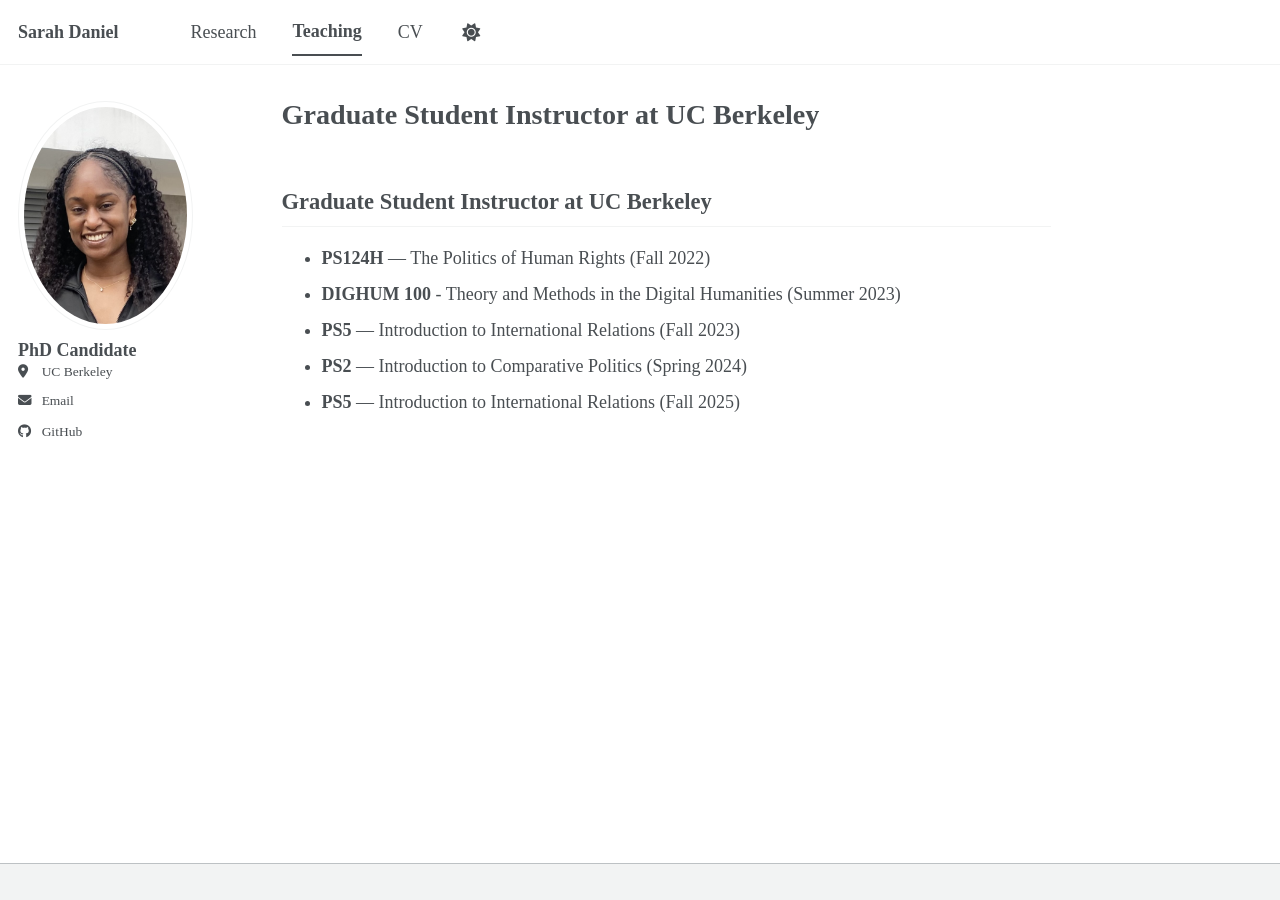
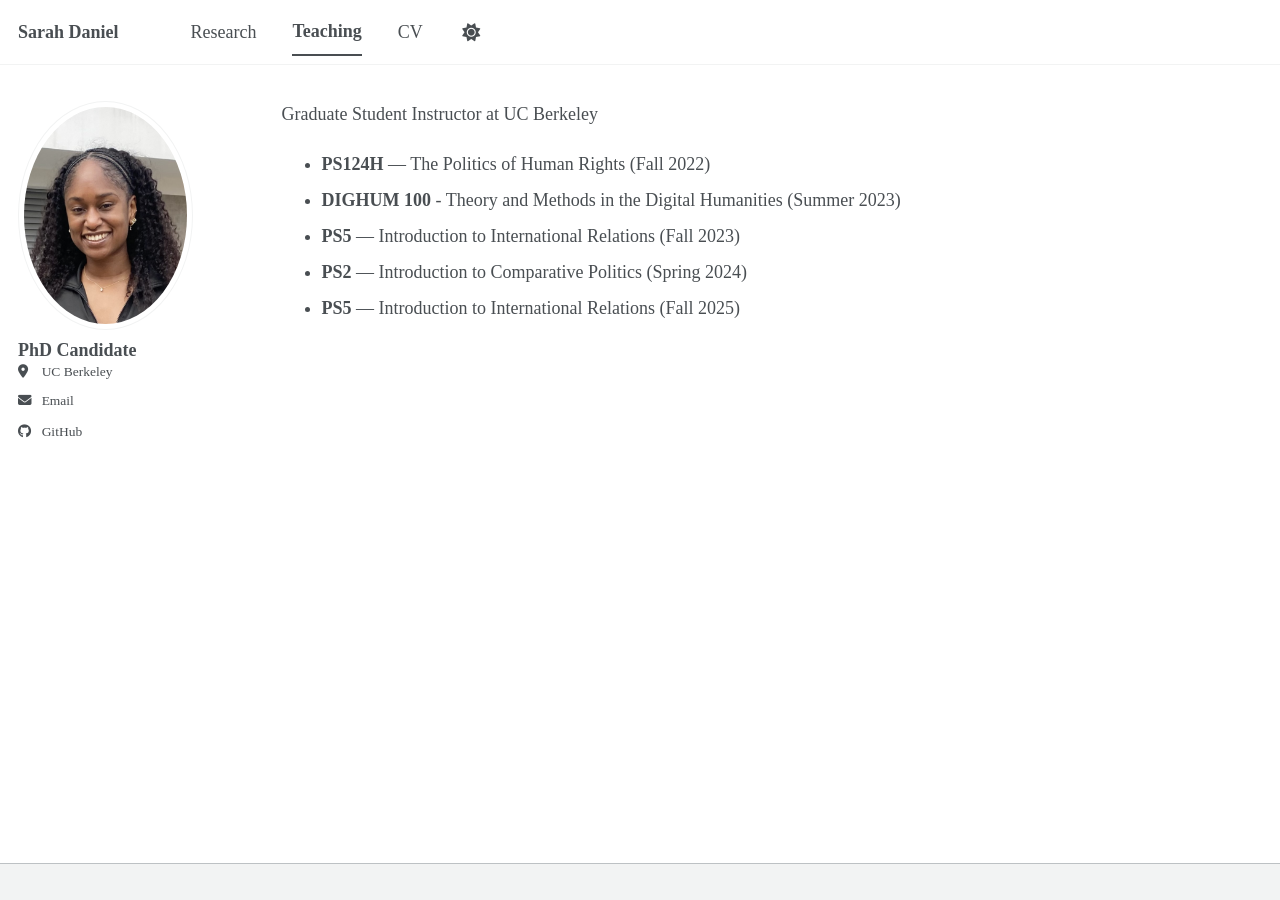
Before and after one commit to SarahDaniel1/SarahDaniel1.github.io, a Jekyll site: the page built from _pages/teaching.md, in a window 1280 px wide. Built offline with Jekyll 4.4.1, drawn with Linux system fonts in a browser that asks for light colours; a script bundle is joined from its source files by our own code; library files that are not in the unit come from our copies; our own code applies the rules of GitHub Pages for plain Markdown files.

Commit message:
Update teaching.md

```diff
--- a/_pages/teaching.md
+++ b/_pages/teaching.md
@@ -4,7 +4,7 @@ layout: single
 author_profile: true
 ---
 
-## Graduate Student Instructor at UC Berkeley
+Graduate Student Instructor at UC Berkeley
 
 - **PS124H** — The Politics of Human Rights (Fall 2022)
 - **DIGHUM 100** - Theory and Methods in the Digital Humanities (Summer 2023)
```
